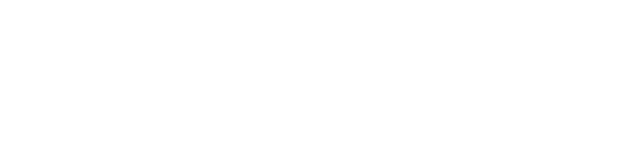
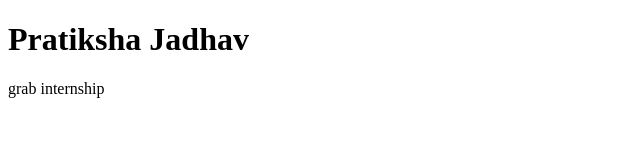
Before and after one commit to pratikshaa2318/PROJECT, a plain HTML site: page index.html in a window 1280 px wide. Shown: the whole page, without its empty margins (0-640 px from the left). Drawn offline with Linux system fonts and the light colour scheme.

Commit message:
Add heading and parah

```diff
--- a/index.html
+++ b/index.html
@@ -6,6 +6,7 @@
     <title>Sample code</title>
 </head>
 <body>
-
+    <h1>Pratiksha Jadhav</h1>
+    <p>grab internship</p>
 </body>
 </html>
```
